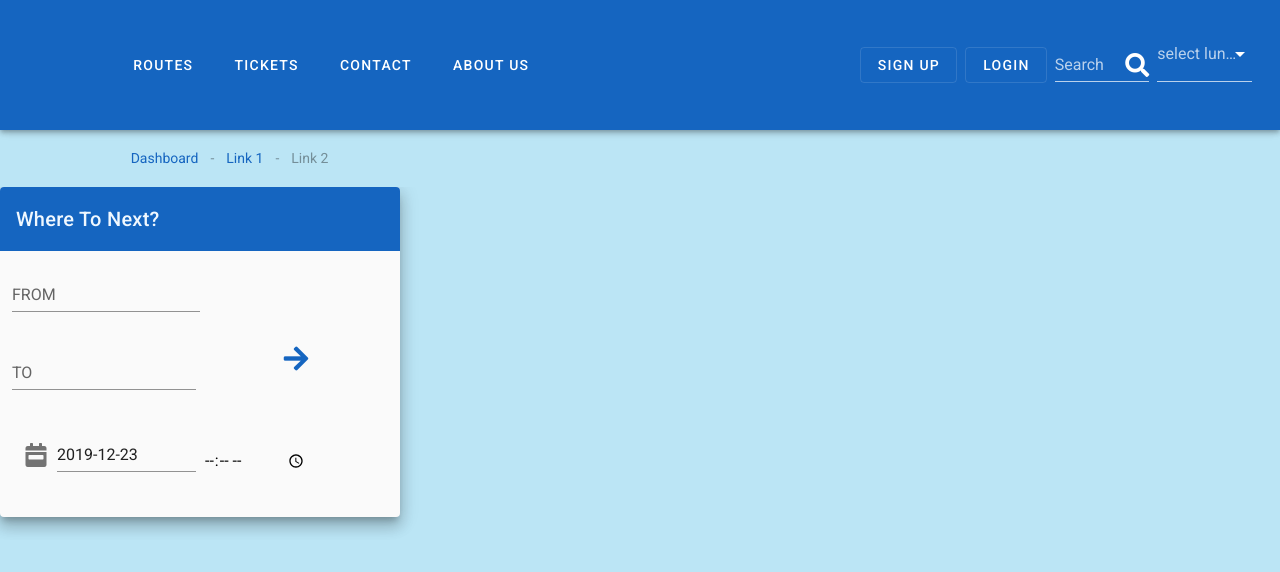
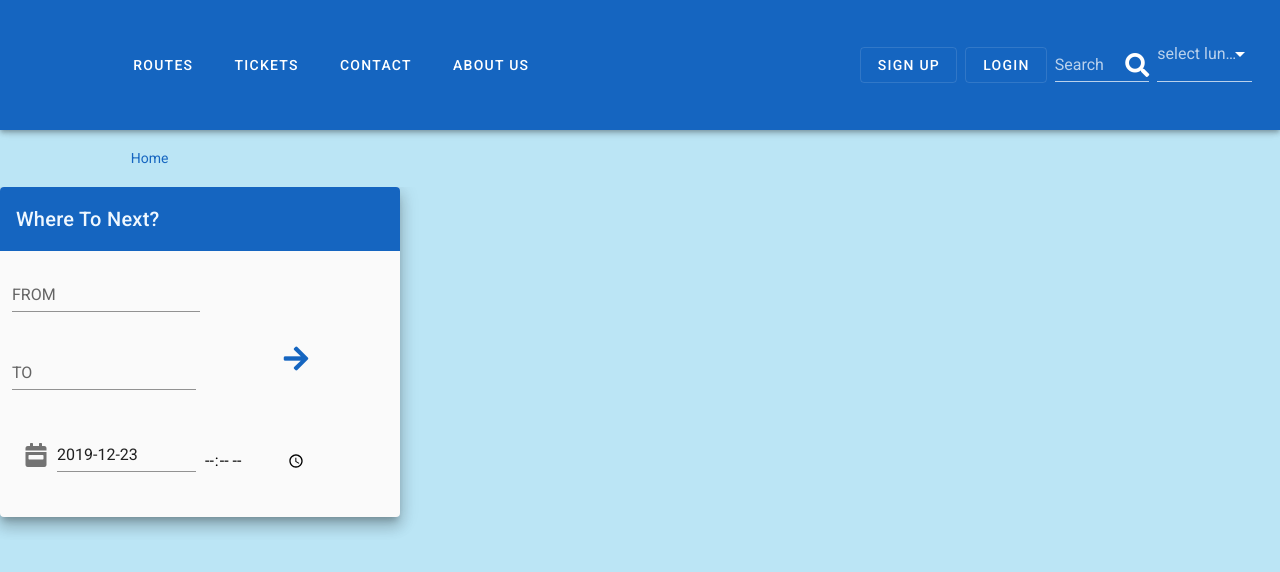
Before and after one commit to giatrakosg/eam3, a Vue app: page / in a window 1280 px wide. Shown: the top 572 px of the page. Built offline with nearby package versions, Linux system fonts and the light colour scheme.

Commit message:
DynamicBreadcrumbs

```diff
--- a/src/components/Breadcrumb/Breadcrumb.vue
+++ b/src/components/Breadcrumb/Breadcrumb.vue
@@ -1,6 +1,6 @@
 <template>
   <div>
-    <v-breadcrumbs :items="items" divider="-"></v-breadcrumbs>
+    <v-breadcrumbs :items="this.GetCrumbs()" divider=">"/>
   </div>
 </template>
 
@@ -8,28 +8,43 @@
   export default {
     name : 'Breadcrumb' ,
     data: () => ({
-      items: [
-        {
-          text: 'Dashboard',
-          disabled: false,
-          href: 'breadcrumbs_dashboard',
-        },
-        {
-          text: 'Link 1',
-          disabled: false,
-          href: 'breadcrumbs_link_1',
-        },
-        {
-          text: 'Link 2',
-          disabled: true,
-          href: 'breadcrumbs_link_2',
-        },
-      ],
-      divider: '/',
-      dividers: ['/', '\\', '.', ';', '>', '-'],
-      large: false,
-      customDiv: false,
+
     }),
+    methods:{
+      GetCrumbs(){
+
+        let info,k;
+        let breadcrumbs_array=[
+          {
+            text: 'Home',
+            disabled: false,
+            href: '/',
+          }
+
+        ];
+
+        info=this.$route.matched;
+
+        for ( k in info ) {
+          if (info.hasOwnProperty(k)) {
+            // eslint-disable-next-line no-console
+            console.log(info[k])
+            let path = info[k].path;
+            if(path===""){continue;}
+
+            let text = info[k].meta.breadCrumb;
+
+            breadcrumbs_array.push({
+              text: text,
+              disabled: false,
+              href: path
+            })
+          }
+        }
+
+        return breadcrumbs_array;
+      }
+    }
   }
 </script>
 
--- a/src/router/index.js
+++ b/src/router/index.js
@@ -14,12 +14,18 @@ const routes = [
   {
     path: '/',
     name: 'home',
-    component: Home
+    component: Home,
+    meta:{
+      breadCrumb:'Home'
+    }
   },
   {
     path: '/SearchRoutes',
     name: 'search_routes',
-    component: SearchRoutes
+    component: SearchRoutes,
+    meta:{
+      breadCrumb:'Search Results'
+    }
   } ,
   {
     path: '/bus/route/:id' ,
@@ -27,6 +33,7 @@ const routes = [
     component : Route ,
     props : true ,
     meta: {
+      breadCrumb:'Routes',
       title: 'Σταση'
     },
   } ,
@@ -34,16 +41,25 @@ const routes = [
     path: '/login' ,
     name: 'loginpage' ,
     component : LoginPage ,
+    meta:{
+      breadCrumb:'Login'
+    }
   } ,
   {
     path: '/signup' ,
     name: 'signuppage' ,
     component : SignUpPage ,
+    meta:{
+      breadCrumb:'Sign Up'
+    }
   } ,
   {
     path: '/contact' ,
     name: 'contact' ,
     component : Contact ,
+    meta:{
+      breadCrumb:'Contact'
+    }
   }
 
 
```
